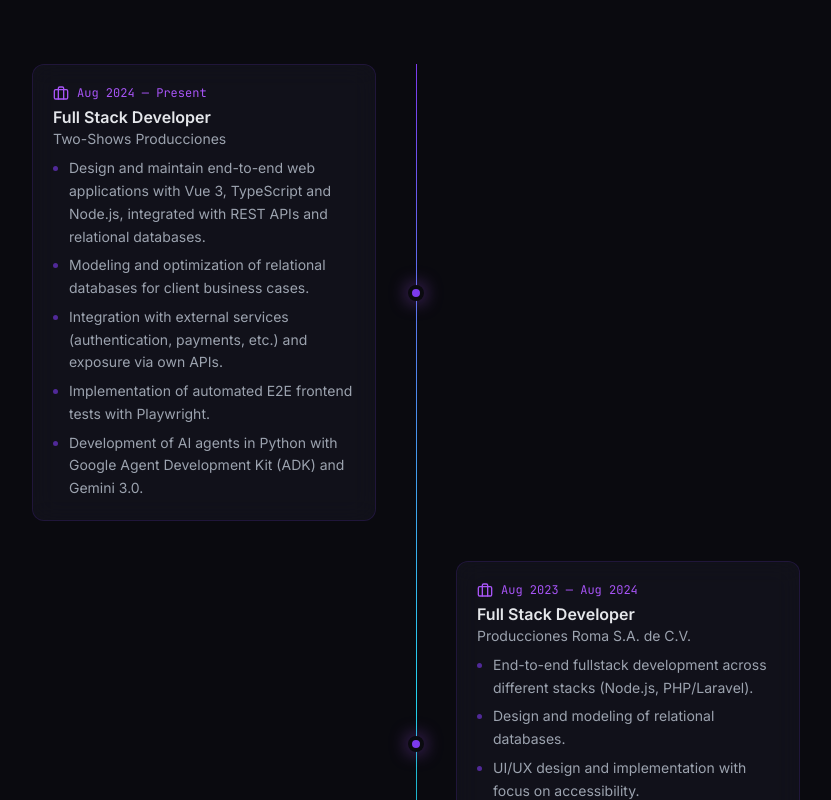
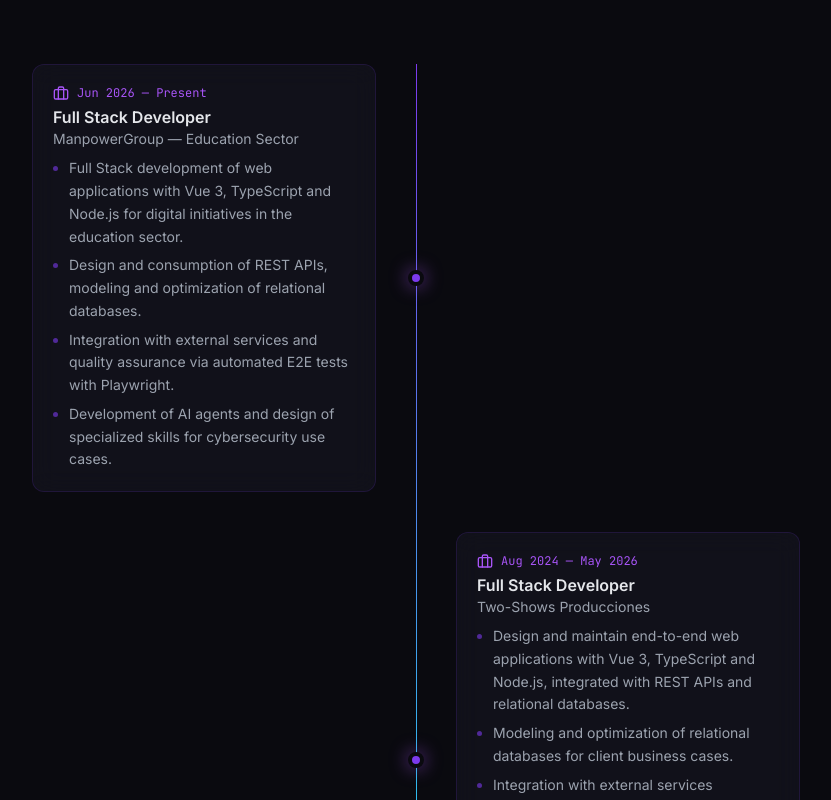
Before and after one commit to Alejandro-Montepeque/portafolio, a React (Vite) app: page / in a window 1280 px wide. Shown: the part 3960-4760 px from the top of the page, without its empty margins (224-1055 px from the left). Built offline with nearby package versions, Linux system fonts and the light colour scheme.

Commit message:
add: new experience

```diff
--- a/src/i18n/translations.ts
+++ b/src/i18n/translations.ts
@@ -63,7 +63,18 @@ export const translations = {
       subtitle: 'Mi recorrido profesional',
       items: [
         {
-          year: 'Ago 2024 — Actual',
+          year: 'Jun 2026 — Actual',
+          role: 'Desarrollador Full Stack',
+          place: 'ManpowerGroup — Sector Educación',
+          bullets: [
+            'Desarrollo Full Stack de aplicaciones web con Vue 3, TypeScript y Node.js en iniciativas digitales del sector educativo.',
+            'Diseño y consumo de APIs REST, modelado y optimización de bases de datos relacionales.',
+            'Integración con servicios externos y aseguramiento de calidad con pruebas E2E automatizadas en Playwright.',
+            'Desarrollo de agentes de IA y diseño de skills especializadas para casos de uso de ciberseguridad.',
+          ],
+        },
+        {
+          year: 'Ago 2024 — May 2026',
           role: 'Desarrollador Full Stack',
           place: 'Two-Shows Producciones',
           bullets: [
@@ -213,7 +224,18 @@ export const translations = {
       subtitle: 'My professional journey',
       items: [
         {
-          year: 'Aug 2024 — Present',
+          year: 'Jun 2026 — Present',
+          role: 'Full Stack Developer',
+          place: 'ManpowerGroup — Education Sector',
+          bullets: [
+            'Full Stack development of web applications with Vue 3, TypeScript and Node.js for digital initiatives in the education sector.',
+            'Design and consumption of REST APIs, modeling and optimization of relational databases.',
+            'Integration with external services and quality assurance via automated E2E tests with Playwright.',
+            'Development of AI agents and design of specialized skills for cybersecurity use cases.',
+          ],
+        },
+        {
+          year: 'Aug 2024 — May 2026',
           role: 'Full Stack Developer',
           place: 'Two-Shows Producciones',
           bullets: [
```
